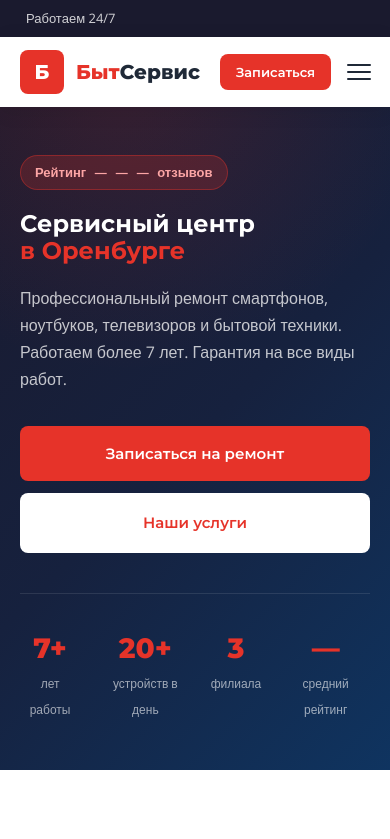
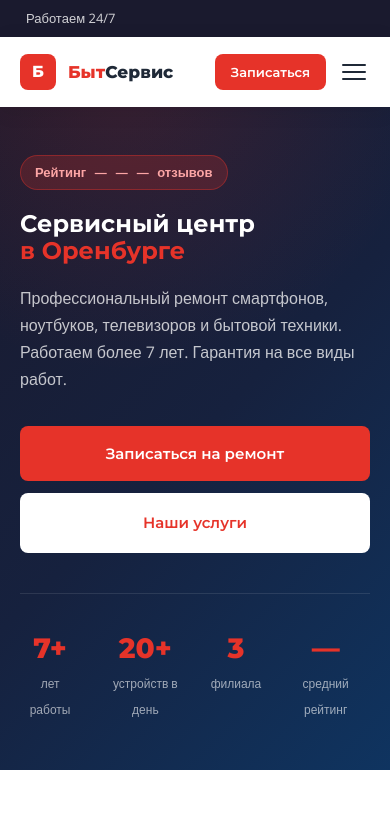
Before and after one commit to matvejkotalin/bytservice, a website: page public/index.html in a window 390 px wide. Shown: the top 839 px of the page. Drawn offline with nearby package versions, Linux system fonts and the light colour scheme; no server answers.

Commit message:
исправил бургер1

```diff
--- a/public/css/style.css
+++ b/public/css/style.css
@@ -1199,6 +1199,9 @@ footer {
     .burger { display: flex; }
     .hero-grid { grid-template-columns: 1fr; }
     .hero-card { display: none; }
+    .logo-icon { width: 36px; height: 36px; font-size: 16px; }
+.logo-text { font-size: 17px; }
+header .container { gap: 10px; }
     .hero { padding: 48px 0; }
     .hero h1 { font-size: 28px; }
     .hero-stats { gap: 20px; }
```
